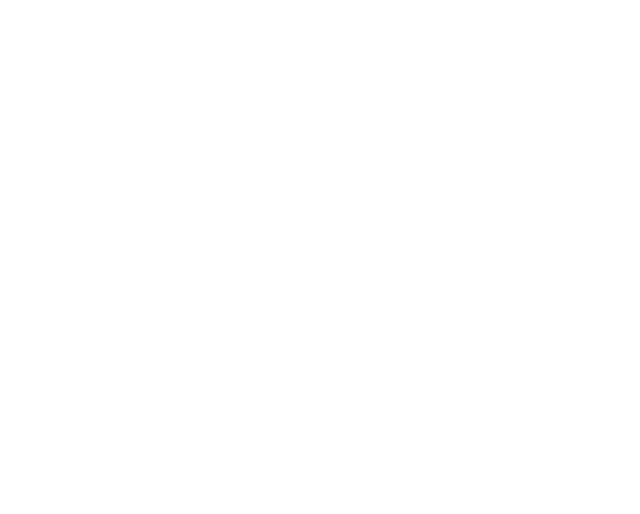
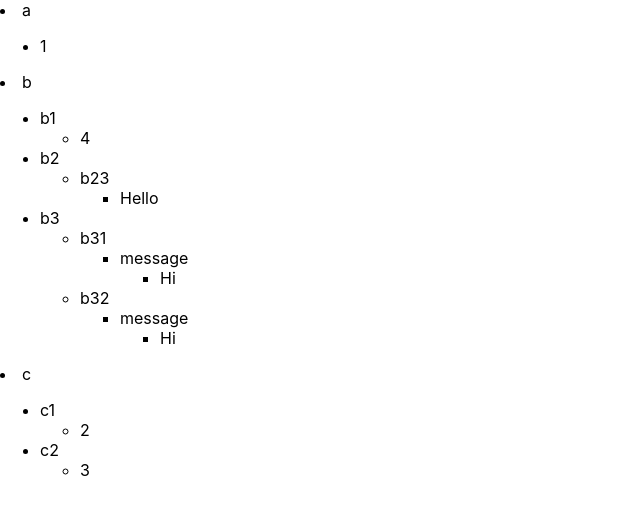
Before and after one commit to enes-erenn/react-design-patterns, a React (Create React App) app: page /recursive-component in a window 1280 px wide. Before the commit this address had no page. Shown: the top 514 px of the page, without its empty margins (0-640 px from the left). Built offline with nearby package versions, Linux system fonts and the light colour scheme.

Commit message:
Added Recursive Components

```diff
--- a/src/App.js
+++ b/src/App.js
@@ -8,6 +8,7 @@
 import LeftHandComponent from "./components/LayoutComponents/SplitScreen/components/LeftHandComponent";
 import RightHandComponent from "./components/LayoutComponents/SplitScreen/components/RightHandComponent";
 import Provider from "./components/ProviderComponents";
+import RecursiveComponentApp from "./components/RecursiveComponents/RecursiveComponentApp";
 import ControlledOnboardingFlowApp from "./components/UncontrolledComponents/ControlledOnboardingFlowApp";
 import UncontrolledOnboardingFlowApp from "./components/UncontrolledComponents/UncontrolledOnboardingFlowApp";
 
@@ -50,6 +51,11 @@
           element={<LoadingDataApp />}
         />
         <Route exact path="/user-form" element={<UserFormApp />} />
+        <Route
+          exact
+          path="/recursive-component"
+          element={<RecursiveComponentApp />}
+        />
       </Routes>
     </Router>
   );
--- /dev/null
+++ b/src/components/RecursiveComponents/RecursiveComponentApp.jsx
@@ -0,0 +1,30 @@
+import React from "react";
+import RecursiveComponent from "./components/RecursiveComponent";
+
+const nestedObject = {
+  a: 1,
+  b: {
+    b1: 4,
+    b2: {
+      b23: "Hello",
+    },
+    b3: {
+      b31: {
+        message: "Hi",
+      },
+      b32: {
+        message: "Hi",
+      },
+    },
+  },
+  c: {
+    c1: 2,
+    c2: 3,
+  },
+};
+
+const RecursiveComponentApp = () => {
+  return <RecursiveComponent data={nestedObject} />;
+};
+
+export default RecursiveComponentApp;
--- /dev/null
+++ b/src/components/RecursiveComponents/components/RecursiveComponent.jsx
@@ -0,0 +1,26 @@
+import React from "react";
+
+const isObject = (x) => typeof x === "object" && x !== null;
+
+const RecursiveComponent = ({ data }) => {
+  if (!isObject(data)) {
+    return <li>{data}</li>;
+  }
+
+  const pairs = Object.entries(data);
+
+  return (
+    <>
+      {pairs.map(([key, value]) => (
+        <li>
+          {key}
+          <ul>
+            <RecursiveComponent data={value} />
+          </ul>
+        </li>
+      ))}
+    </>
+  );
+};
+
+export default RecursiveComponent;
```
